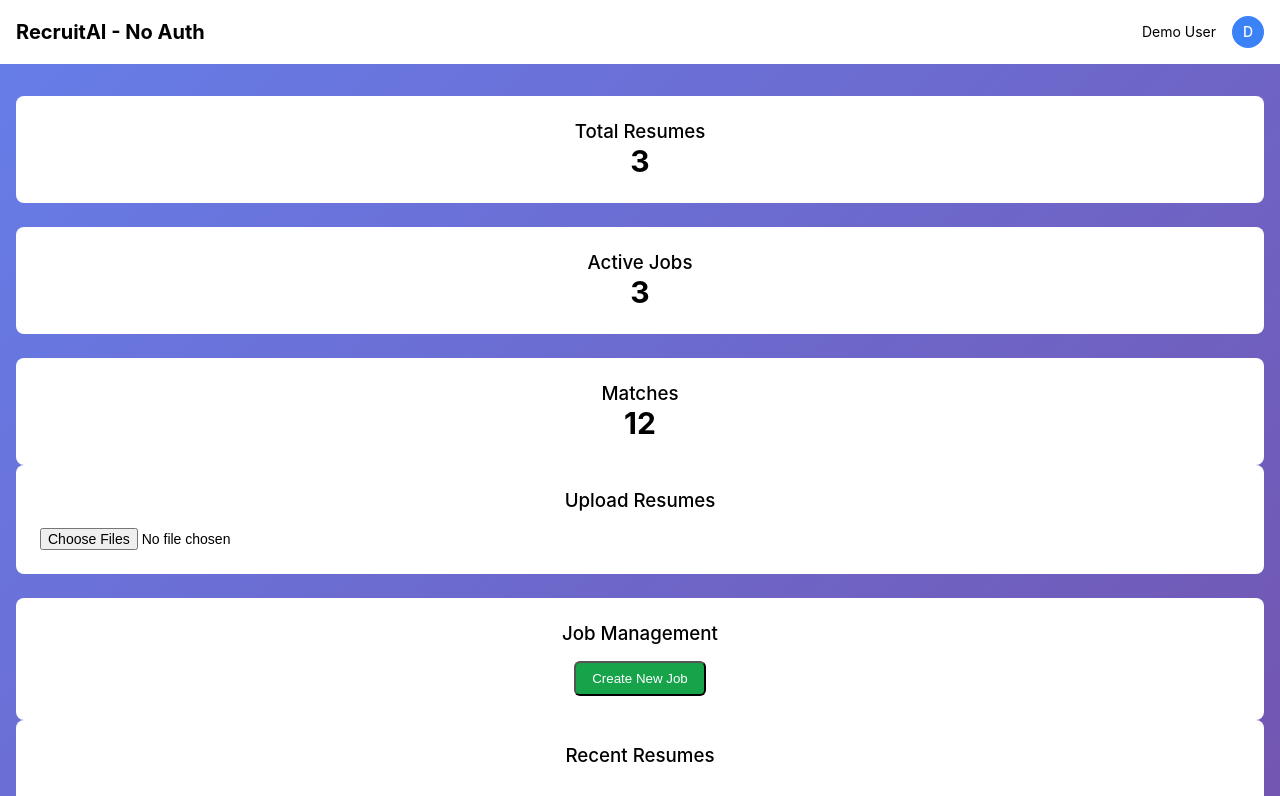
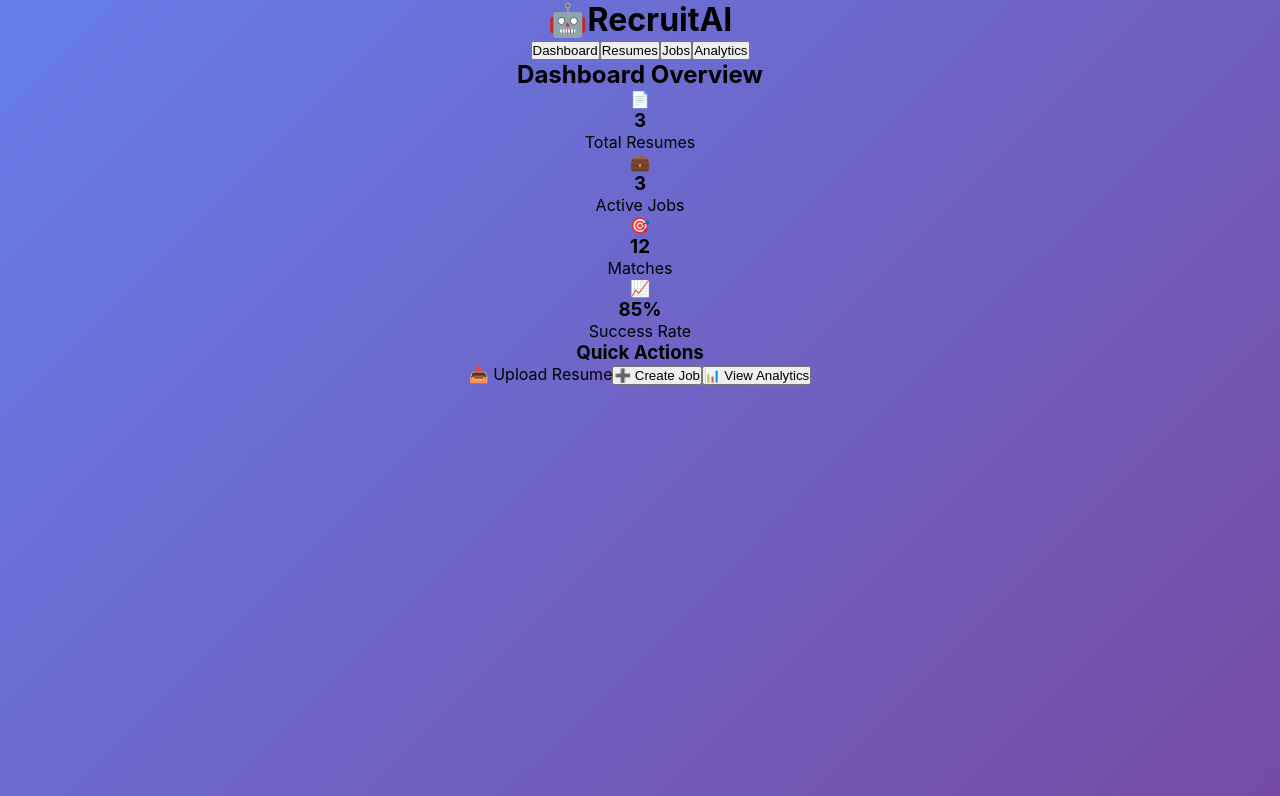
Before and after one commit to Nishant-hub-9977/SourceFrontend, a React (Create React App) app: page / in a window 1280 px wide. Shown: the top 796 px of the page. Built offline with nearby package versions, Linux system fonts and the light colour scheme.

Commit message:
Update App.jsx

```diff
--- a/src/App.jsx
+++ b/src/App.jsx
@@ -1,171 +1,386 @@
 import React, { useState, useEffect } from 'react';
-import { BrowserRouter as Router, Routes, Route, Navigate } from 'react-router-dom';
 import './App.css';
 
-// Simple Dashboard Component
-const Dashboard = () => {
-  const [resumes, setResumes] = useState([]);
-  const [jobs, setJobs] = useState([]);
+// Mock data for demonstration
+const mockResumes = [
+  {
+    id: 1,
+    name: 'John Doe',
+    email: 'john.doe@email.com',
+    skills: ['React', 'Node.js', 'JavaScript', 'Python'],
+    experience: '5 years',
+    status: 'Active'
+  },
+  {
+    id: 2,
+    name: 'Jane Smith',
+    email: 'jane.smith@email.com',
+    skills: ['Vue.js', 'PHP', 'MySQL', 'Docker'],
+    experience: '3 years',
+    status: 'Active'
+  },
+  {
+    id: 3,
+    name: 'Mike Johnson',
+    email: 'mike.johnson@email.com',
+    skills: ['Angular', 'Java', 'Spring Boot', 'AWS'],
+    experience: '7 years',
+    status: 'Pending'
+  }
+];
+
+const mockJobs = [
+  {
+    id: 1,
+    title: 'Frontend Developer',
+    company: 'Tech Corp',
+    location: 'Remote',
+    skills: ['React', 'JavaScript', 'CSS'],
+    type: 'Full-time',
+    status: 'Open'
+  },
+  {
+    id: 2,
+    title: 'Backend Developer',
+    company: 'StartupXYZ',
+    location: 'New York',
+    skills: ['Node.js', 'Python', 'MongoDB'],
+    type: 'Full-time',
+    status: 'Open'
+  },
+  {
+    id: 3,
+    title: 'Full Stack Developer',
+    company: 'Innovation Labs',
+    location: 'San Francisco',
+    skills: ['React', 'Node.js', 'PostgreSQL'],
+    type: 'Contract',
+    status: 'Open'
+  }
+];
+
+function App() {
+  const [activeTab, setActiveTab] = useState('dashboard');
+  const [resumes, setResumes] = useState(mockResumes);
+  const [jobs, setJobs] = useState(mockJobs);
   const [isLoading, setIsLoading] = useState(false);
+  const [notification, setNotification] = useState('');
 
-  // Mock data
+  // Simulate loading effect
   useEffect(() => {
-    const mockResumes = [
-      { id: 1, name: 'John Doe Resume.pdf', skills: ['JavaScript', 'React', 'Node.js'] },
-      { id: 2, name: 'Jane Smith Resume.pdf', skills: ['Python', 'Django', 'PostgreSQL'] },
-      { id: 3, name: 'Mike Johnson Resume.pdf', skills: ['Java', 'Spring Boot', 'MongoDB'] }
-    ];
-
-    const mockJobs = [
-      { id: 1, title: 'Frontend Developer', description: 'React and JavaScript developer needed' },
-      { id: 2, title: 'Backend Developer', description: 'Python Django developer needed' },
-      { id: 3, title: 'Full Stack Developer', description: 'Java Spring Boot developer needed' }
-    ];
-
-    setResumes(mockResumes);
-    setJobs(mockJobs);
+    document.body.classList.add('app-loaded');
   }, []);
 
-  const handleFileUpload = (event) => {
-    const files = Array.from(event.target.files);
-    setIsLoading(true);
-
-    // Simulate upload
-    setTimeout(() => {
-      const newResumes = files.map((file, index) => ({
-        id: resumes.length + index + 1,
-        name: file.name,
-        skills: ['New Skill', 'Another Skill']
-      }));
-      setResumes([...resumes, ...newResumes]);
-      setIsLoading(false);
-      alert(`${files.length} resume(s) uploaded successfully!`);
-    }, 1000);
+  const showNotification = (message) => {
+    setNotification(message);
+    setTimeout(() => setNotification(''), 3000);
   };
 
-  const createJob = () => {
-    const title = prompt('Enter job title:');
-    if (title) {
-      const newJob = {
-        id: jobs.length + 1,
-        title: title,
-        description: 'New job description'
-      };
-      setJobs([...jobs, newJob]);
-      alert('Job created successfully!');
+  const handleFileUpload = (event) => {
+    const file = event.target.files[0];
+    if (file) {
+      setIsLoading(true);
+      // Simulate file processing
+      setTimeout(() => {
+        setIsLoading(false);
+        showNotification(`Resume "${file.name}" uploaded successfully!`);
+      }, 2000);
     }
   };
 
+  const handleCreateJob = () => {
+    showNotification('Job creation feature coming soon!');
+  };
+
+  const handleMatch = (resumeId, jobId) => {
+    showNotification(`Matching resume ${resumeId} with job ${jobId}...`);
+  };
+
   return (
-    <div className="min-h-screen bg-gray-50">
+    <div className="App">
       {/* Header */}
-      <header className="bg-white shadow-sm border-b">
-        <div className="max-w-7xl mx-auto px-4 sm:px-6 lg:px-8">
-          <div className="flex justify-between items-center h-16">
-            <h1 className="text-xl font-bold text-gray-900">RecruitAI - No Auth</h1>
-            <div className="flex items-center space-x-4">
-              <span className="text-sm text-gray-600">Demo User</span>
-              <div className="w-8 h-8 bg-blue-500 rounded-full flex items-center justify-center">
-                <span className="text-white text-sm font-medium">D</span>
-              </div>
-            </div>
+      <header className="app-header">
+        <div className="container">
+          <div className="header-content">
+            <h1 className="logo">
+              <span className="logo-icon">🤖</span>
+              RecruitAI
+            </h1>
+            <nav className="nav-tabs">
+              <button
+                className={`nav-tab ${activeTab === 'dashboard' ? 'active' : ''}`}
+                onClick={() => setActiveTab('dashboard')}
+              >
+                Dashboard
+              </button>
+              <button
+                className={`nav-tab ${activeTab === 'resumes' ? 'active' : ''}`}
+                onClick={() => setActiveTab('resumes')}
+              >
+                Resumes
+              </button>
+              <button
+                className={`nav-tab ${activeTab === 'jobs' ? 'active' : ''}`}
+                onClick={() => setActiveTab('jobs')}
+              >
+                Jobs
+              </button>
+              <button
+                className={`nav-tab ${activeTab === 'analytics' ? 'active' : ''}`}
+                onClick={() => setActiveTab('analytics')}
+              >
+                Analytics
+              </button>
+            </nav>
           </div>
         </div>
       </header>
 
-      <div className="max-w-7xl mx-auto px-4 sm:px-6 lg:px-8 py-8">
-        {/* Stats */}
-        <div className="grid grid-cols-1 md:grid-cols-3 gap-6 mb-8">
-          <div className="bg-white rounded-lg shadow-sm border p-6">
-            <h3 className="text-lg font-medium text-gray-900">Total Resumes</h3>
-            <p className="text-3xl font-bold text-blue-600">{resumes.length}</p>
-          </div>
-          <div className="bg-white rounded-lg shadow-sm border p-6">
-            <h3 className="text-lg font-medium text-gray-900">Active Jobs</h3>
-            <p className="text-3xl font-bold text-green-600">{jobs.length}</p>
-          </div>
-          <div className="bg-white rounded-lg shadow-sm border p-6">
-            <h3 className="text-lg font-medium text-gray-900">Matches</h3>
-            <p className="text-3xl font-bold text-purple-600">12</p>
-          </div>
+      {/* Notification */}
+      {notification && (
+        <div className="notification">
+          {notification}
         </div>
+      )}
 
-        {/* Actions */}
-        <div className="grid grid-cols-1 md:grid-cols-2 gap-6 mb-8">
-          <div className="bg-white rounded-lg shadow-sm border p-6">
-            <h3 className="text-lg font-medium text-gray-900 mb-4">Upload Resumes</h3>
-            <input
-              type="file"
-              multiple
-              accept=".pdf,.docx,.txt"
-              onChange={handleFileUpload}
-              className="block w-full text-sm text-gray-500 file:mr-4 file:py-2 file:px-4 file:rounded-md file:border-0 file:text-sm file:font-medium file:bg-blue-50 file:text-blue-700 hover:file:bg-blue-100"
-            />
-            {isLoading && <p className="mt-2 text-sm text-blue-600">Uploading...</p>}
-          </div>
+      {/* Main Content */}
+      <main className="main-content">
+        <div className="container">
 
-          <div className="bg-white rounded-lg shadow-sm border p-6">
-            <h3 className="text-lg font-medium text-gray-900 mb-4">Job Management</h3>
-            <button
-              onClick={createJob}
-              className="bg-green-600 hover:bg-green-700 text-white font-medium py-2 px-4 rounded-md transition-colors duration-200"
-            >
-              Create New Job
-            </button>
-          </div>
-        </div>
+          {/* Dashboard Tab */}
+          {activeTab === 'dashboard' && (
+            <div className="dashboard">
+              <h2 className="section-title">Dashboard Overview</h2>
 
-        {/* Resumes List */}
-        <div className="bg-white rounded-lg shadow-sm border p-6 mb-8">
-          <h3 className="text-lg font-medium text-gray-900 mb-4">Recent Resumes</h3>
-          <div className="space-y-3">
-            {resumes.map((resume) => (
-              <div key={resume.id} className="flex items-center justify-between p-3 bg-gray-50 rounded-md">
-                <div>
-                  <p className="font-medium text-gray-900">{resume.name}</p>
-                  <p className="text-sm text-gray-600">Skills: {resume.skills.join(', ')}</p>
+              {/* Stats Cards */}
+              <div className="stats-grid">
+                <div className="stat-card">
+                  <div className="stat-icon">📄</div>
+                  <div className="stat-info">
+                    <h3>{resumes.length}</h3>
+                    <p>Total Resumes</p>
+                  </div>
                 </div>
-                <button className="text-blue-600 hover:text-blue-800 text-sm font-medium">
-                  View
+                <div className="stat-card">
+                  <div className="stat-icon">💼</div>
+                  <div className="stat-info">
+                    <h3>{jobs.length}</h3>
+                    <p>Active Jobs</p>
+                  </div>
+                </div>
+                <div className="stat-card">
+                  <div className="stat-icon">🎯</div>
+                  <div className="stat-info">
+                    <h3>12</h3>
+                    <p>Matches</p>
+                  </div>
+                </div>
+                <div className="stat-card">
+                  <div className="stat-icon">📈</div>
+                  <div className="stat-info">
+                    <h3>85%</h3>
+                    <p>Success Rate</p>
+                  </div>
+                </div>
+              </div>
+
+              {/* Quick Actions */}
+              <div className="quick-actions">
+                <h3>Quick Actions</h3>
+                <div className="action-buttons">
+                  <label className="btn btn-primary upload-btn">
+                    📤 Upload Resume
+                    <input
+                      type="file"
+                      accept=".pdf,.doc,.docx,.txt"
+                      onChange={handleFileUpload}
+                      style={{ display: 'none' }}
+                    />
+                  </label>
+                  <button className="btn btn-secondary" onClick={handleCreateJob}>
+                    ➕ Create Job
+                  </button>
+                  <button className="btn btn-accent" onClick={() => setActiveTab('analytics')}>
+                    📊 View Analytics
+                  </button>
+                </div>
+              </div>
+            </div>
+          )}
+
+          {/* Resumes Tab */}
+          {activeTab === 'resumes' && (
+            <div className="resumes-section">
+              <div className="section-header">
+                <h2 className="section-title">Resume Management</h2>
+                <label className="btn btn-primary upload-btn">
+                  📤 Upload New Resume
+                  <input
+                    type="file"
+                    accept=".pdf,.doc,.docx,.txt"
+                    onChange={handleFileUpload}
+                    style={{ display: 'none' }}
+                  />
+                </label>
+              </div>
+
+              <div className="items-grid">
+                {resumes.map(resume => (
+                  <div key={resume.id} className="item-card resume-card">
+                    <div className="item-header">
+                      <h3>{resume.name}</h3>
+                      <span className={`status ${resume.status.toLowerCase()}`}>
+                        {resume.status}
+                      </span>
+                    </div>
+                    <p className="item-meta">{resume.email}</p>
+                    <p className="item-meta">Experience: {resume.experience}</p>
+                    <div className="skills-tags">
+                      {resume.skills.map(skill => (
+                        <span key={skill} className="skill-tag">{skill}</span>
+                      ))}
+                    </div>
+                    <div className="item-actions">
+                      <button className="btn btn-small btn-primary">View</button>
+                      <button
+                        className="btn btn-small btn-accent"
+                        onClick={() => handleMatch(resume.id, 'auto')}
+                      >
+                        Match
+                      </button>
+                    </div>
+                  </div>
+                ))}
+              </div>
+            </div>
+          )}
+
+          {/* Jobs Tab */}
+          {activeTab === 'jobs' && (
+            <div className="jobs-section">
+              <div className="section-header">
+                <h2 className="section-title">Job Management</h2>
+                <button className="btn btn-primary" onClick={handleCreateJob}>
+                  ➕ Create New Job
                 </button>
               </div>
-            ))}
-          </div>
+
+              <div className="items-grid">
+                {jobs.map(job => (
+                  <div key={job.id} className="item-card job-card">
+                    <div className="item-header">
+                      <h3>{job.title}</h3>
+                      <span className={`status ${job.status.toLowerCase()}`}>
+                        {job.status}
+                      </span>
+                    </div>
+                    <p className="item-meta">{job.company}</p>
+                    <p className="item-meta">{job.location} • {job.type}</p>
+                    <div className="skills-tags">
+                      {job.skills.map(skill => (
+                        <span key={skill} className="skill-tag">{skill}</span>
+                      ))}
+                    </div>
+                    <div className="item-actions">
+                      <button className="btn btn-small btn-primary">View</button>
+                      <button
+                        className="btn btn-small btn-accent"
+                        onClick={() => handleMatch('auto', job.id)}
+                      >
+                        Find Matches
+                      </button>
+                    </div>
+                  </div>
+                ))}
+              </div>
+            </div>
+          )}
+
+          {/* Analytics Tab */}
+          {activeTab === 'analytics' && (
+            <div className="analytics-section">
+              <h2 className="section-title">Analytics & Insights</h2>
+
+              <div className="analytics-grid">
+                <div className="analytics-card">
+                  <h3>Hiring Funnel</h3>
+                  <div className="funnel-stats">
+                    <div className="funnel-item">
+                      <span className="funnel-label">Applications</span>
+                      <span className="funnel-value">156</span>
+                    </div>
+                    <div className="funnel-item">
+                      <span className="funnel-label">Screened</span>
+                      <span className="funnel-value">89</span>
+                    </div>
+                    <div className="funnel-item">
+                      <span className="funnel-label">Interviewed</span>
+                      <span className="funnel-value">34</span>
+                    </div>
+                    <div className="funnel-item">
+                      <span className="funnel-label">Hired</span>
+                      <span className="funnel-value">12</span>
+                    </div>
+                  </div>
+                </div>
+
+                <div className="analytics-card">
+                  <h3>Top Skills in Demand</h3>
+                  <div className="skills-chart">
+                    <div className="skill-bar">
+                      <span>React</span>
+                      <div className="bar"><div className="fill" style={{width: '85%'}}></div></div>
+                    </div>
+                    <div className="skill-bar">
+                      <span>Node.js</span>
+                      <div className="bar"><div className="fill" style={{width: '72%'}}></div></div>
+                    </div>
+                    <div className="skill-bar">
+                      <span>Python</span>
+                      <div className="bar"><div className="fill" style={{width: '68%'}}></div></div>
+                    </div>
+                    <div className="skill-bar">
+                      <span>JavaScript</span>
+                      <div className="bar"><div className="fill" style={{width: '91%'}}></div></div>
+                    </div>
+                  </div>
+                </div>
+
+                <div className="analytics-card">
+                  <h3>Recent Activity</h3>
+                  <div className="activity-list">
+                    <div className="activity-item">
+                      <span className="activity-icon">📄</span>
+                      <span>New resume uploaded: John Smith</span>
+                      <span className="activity-time">2 hours ago</span>
+                    </div>
+                    <div className="activity-item">
+                      <span className="activity-icon">💼</span>
+                      <span>Job posted: Senior Developer</span>
+                      <span className="activity-time">5 hours ago</span>
+                    </div>
+                    <div className="activity-item">
+                      <span className="activity-icon">🎯</span>
+                      <span>Match found: Sarah Connor</span>
+                      <span className="activity-time">1 day ago</span>
+                    </div>
+                  </div>
+                </div>
+              </div>
+            </div>
+          )}
+
         </div>
+      </main>
 
-        {/* Jobs List */}
-        <div className="bg-white rounded-lg shadow-sm border p-6">
-          <h3 className="text-lg font-medium text-gray-900 mb-4">Active Jobs</h3>
-          <div className="space-y-3">
-            {jobs.map((job) => (
-              <div key={job.id} className="flex items-center justify-between p-3 bg-gray-50 rounded-md">
-                <div>
-                  <p className="font-medium text-gray-900">{job.title}</p>
-                  <p className="text-sm text-gray-600">{job.description}</p>
-                </div>
-                <button className="text-green-600 hover:text-green-800 text-sm font-medium">
-                  Match
-                </button>
-              </div>
-            ))}
-          </div>
+      {/* Loading Overlay */}
+      {isLoading && (
+        <div className="loading-overlay">
+          <div className="loading-spinner"></div>
+          <p>Processing...</p>
         </div>
-      </div>
+      )}
     </div>
-  );
-};
-
-function App() {
-  return (
-    <Router>
-      <div className="App">
-        <Routes>
-          <Route path="/" element={<Dashboard />} />
-          <Route path="/dashboard" element={<Dashboard />} />
-          <Route path="*" element={<Navigate to="/" replace />} />
-        </Routes>
-      </div>
-    </Router>
   );
 }
 
```
